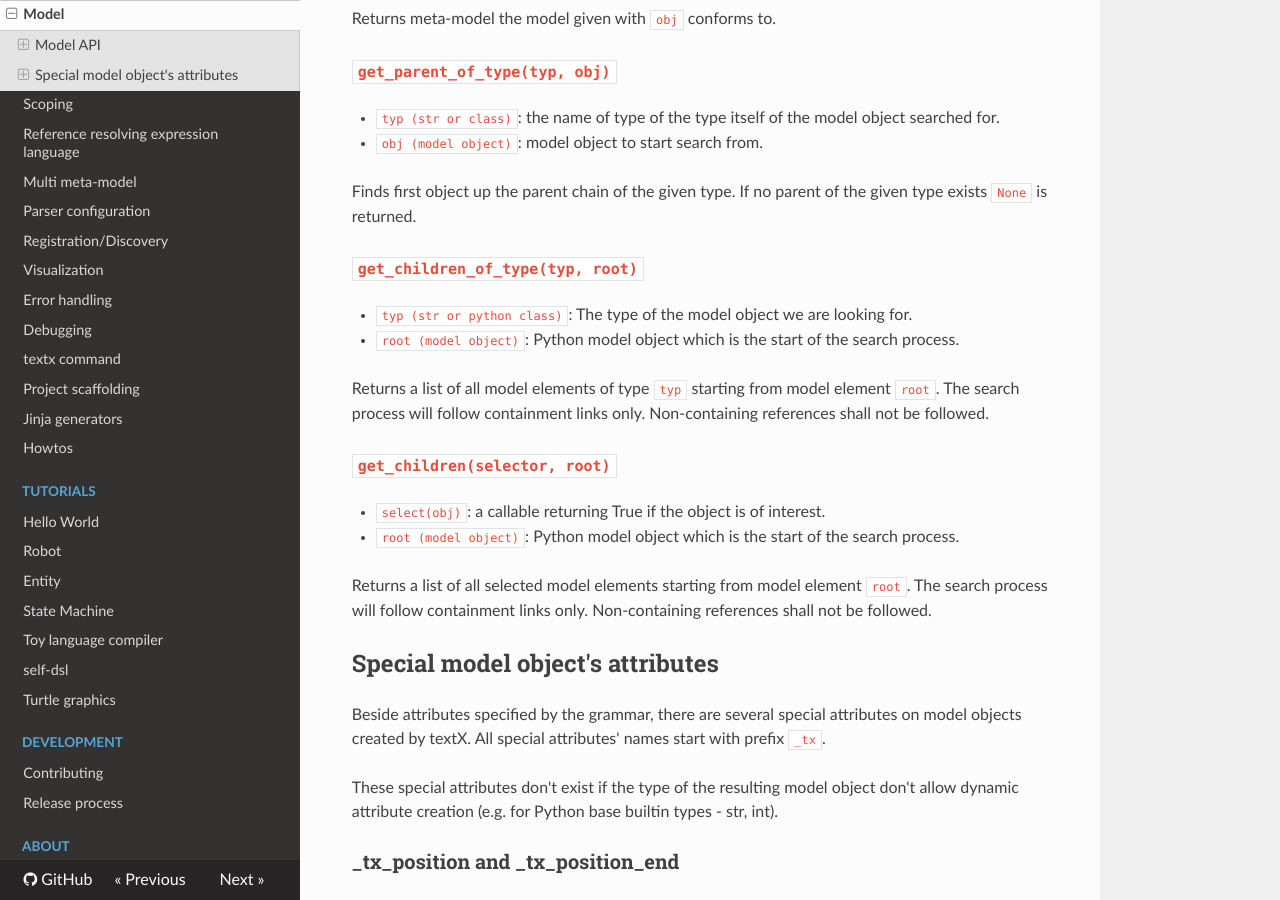
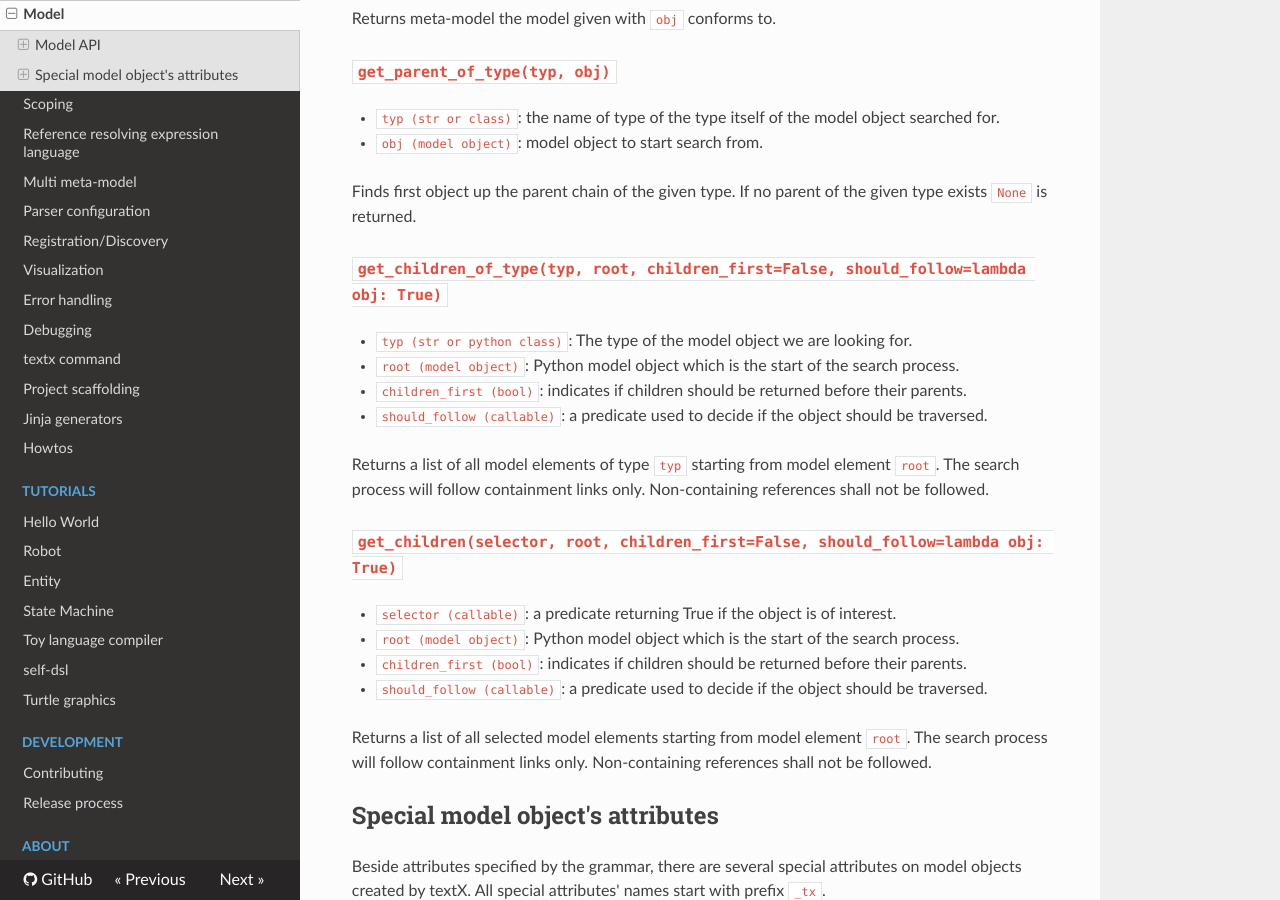
Before and after one commit to textX/textX, an MkDocs documentation site: the page built from docs/model.md, in a window 1280 px wide and 900 px high, scrolled down 1945 px. Built offline with MkDocs 1.6.1, drawn with Linux system fonts in a browser that asks for light colours; nearby versions of some CDN libraries; comment, search, counter and statistics services are not loaded.

Commit message:
Add `should_follow` param to `get_children(_of_type)` calls

```diff
--- a/docs/model.md
+++ b/docs/model.md
@@ -105,21 +105,29 @@ searched for.
 Finds first object up the parent chain of the given type. If no parent of the
 given type exists `None` is returned.
 
-### `get_children_of_type(typ, root)`
+### `get_children_of_type(typ, root, children_first=False, should_follow=lambda obj: True)`
 
 - `typ (str or python class)`: The type of the model object we are looking for.
 - `root (model object)`: Python model object which is the start of the search
     process.
+- `children_first (bool)`: indicates if children should be returned before their
+  parents.
+- `should_follow (callable)`: a predicate used to decide if the object should be
+  traversed.
 
 Returns a list of all model elements of type `typ` starting from model element
 `root`. The search process will follow containment links only. Non-containing
 references shall not be followed.
 
-### `get_children(selector, root)`
+### `get_children(selector, root, children_first=False, should_follow=lambda obj: True)`
 
-- `select(obj)`: a callable returning True if the object is of interest.
+- `selector (callable)`: a predicate returning True if the object is of interest.
 - `root (model object)`: Python model object which is the start of the search
     process.
+- `children_first (bool)`: indicates if children should be returned before their
+  parents.
+- `should_follow (callable)`: a predicate used to decide if the object should be
+  traversed.
 
 Returns a list of all selected model elements starting from model element
 `root`. The search process will follow containment links only. Non-containing
```
Also changed, not shown: CHANGELOG.md (+4 -0 lines), 2 other files.
